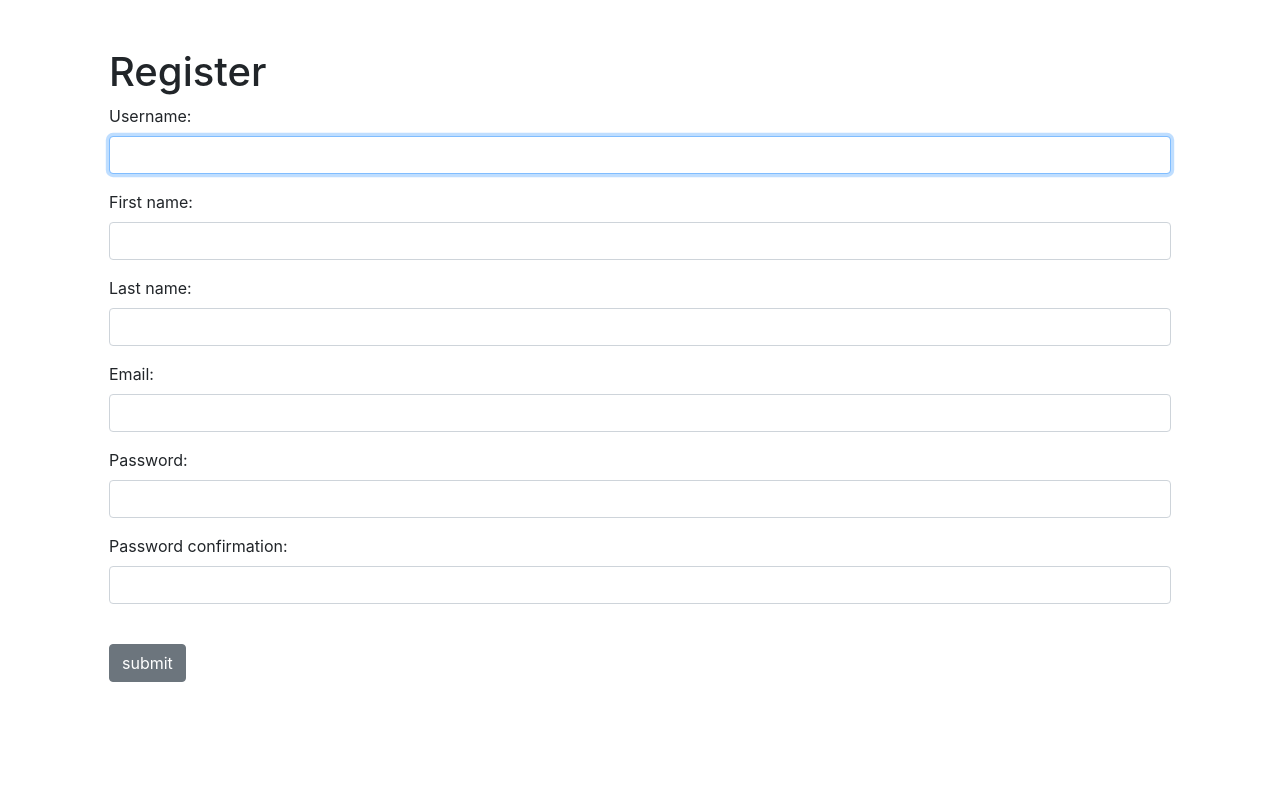
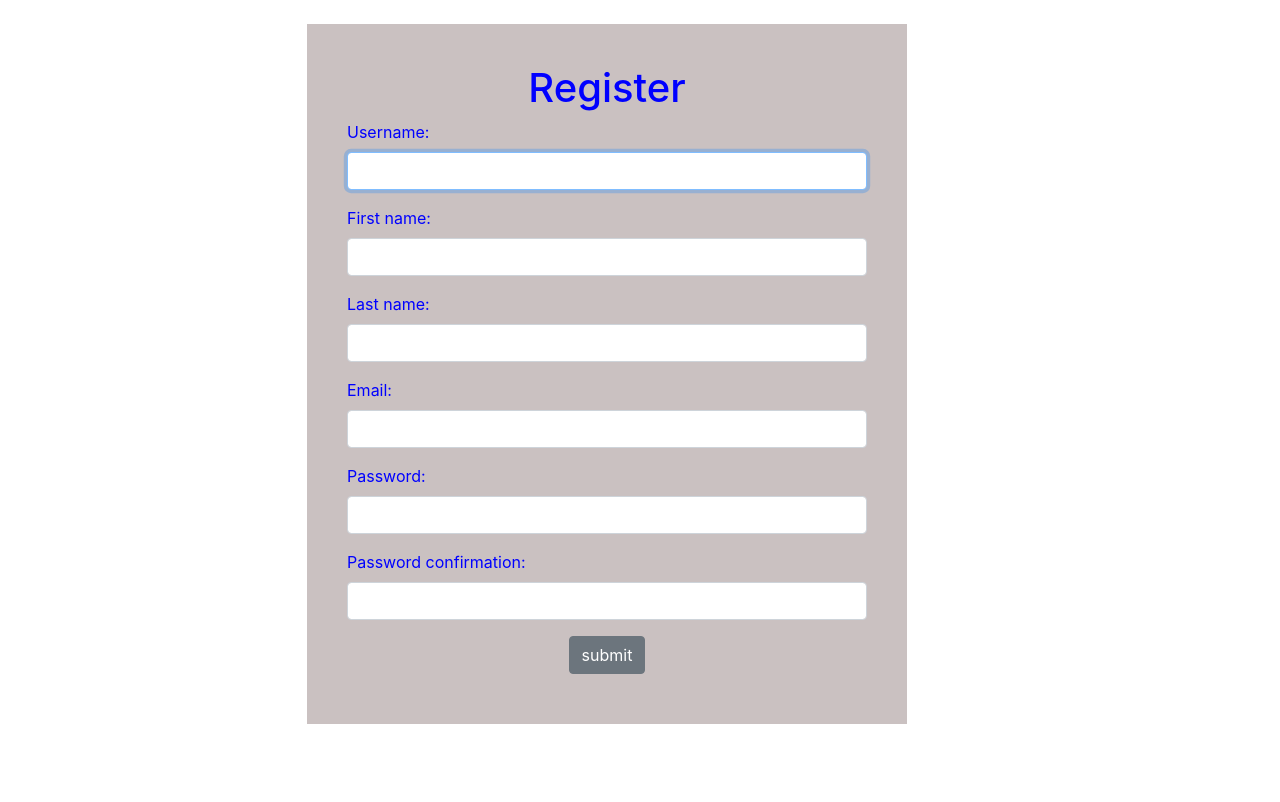
Before and after one commit to lcmongwe/Pro-Awards, a Django app: page /members/register-user in a window 1280 px wide. Shown: the part 56-858 px from the top of the page. After the commit the page ends 780 px from the top, so only its background shows below. Run offline with Django 4.2, Linux system fonts and the light colour scheme; some libraries are stand-ins or nearby versions.

Commit message:
registration form background changed

```diff
--- a/awapp/models.py
+++ b/awapp/models.py
@@ -5,6 +5,7 @@ from django.contrib.auth.models import User
 class Post(models.Model):
     image = models.ImageField(upload_to='pics/',blank=True)
     img_name = models.CharField(max_length=200, blank=True)
+    img_url = models.CharField(max_length=200, blank=True,null=True)
     img_description = models.CharField(max_length=200,blank=True)
     date_posted = models.DateTimeField(auto_now_add=True,blank=True)
 
@@ -18,7 +19,7 @@ class Post(models.Model):
         return self.img_name
 
 class Review(models.Model):
-    post = models.ForeignKey(Post,on_delete=models.CASCADE,related_name='comments',null=True,blank=True)
+    post = models.ForeignKey(Post,on_delete=models.CASCADE,related_name='reviews',null=True,blank=True)
     poster = models.ForeignKey(User,on_delete=models.CASCADE,related_name='poster',null=True,blank=True)
     review=models.TextField(null=True,blank=True)
     date_posted= models.DateTimeField(auto_now_add=True,blank=True,null=True)
--- a/awapp/templates/base.html
+++ b/awapp/templates/base.html
@@ -8,6 +8,11 @@
 
     <!-- Bootstrap CSS -->
     <link rel="stylesheet" href="https://cdn.jsdelivr.net/npm/bootstrap@4.0.0/dist/css/bootstrap.min.css" integrity="sha384-Gn5384xqQ1aoWXA+058RXPxPg6fy4IWvTNh0E263XmFcJlSAwiGgFAW/dAiS6JXm" crossorigin="anonymous">
+
+    <script
+      src="https://kit.fontawesome.com/4b22a001a1.js"
+      crossorigin="anonymous"
+    ></script>
 
     <title>AWARDS</title>
         {% block styles %}
--- a/awapp/templates/landing.html
+++ b/awapp/templates/landing.html
@@ -26,7 +26,7 @@
     <input type="password" class="form-control" name="password" placeholder="Password">
   </div>
    <center>
-<input type = "submit" value = "submit" class = "btn btn-outline-danger">
+<input type = "submit" value = "submit" class = "btn btn-outline-danger btn-block">
 </center>
 <br>
 <br>
--- /dev/null
+++ b/members/static/css/register.css
@@ -0,0 +1,10 @@
+.register {
+  width: 600px;
+  height: 600px;
+  background-color: red;
+  padding: 20px;
+}
+
+.formr {
+  color: blue;
+}
--- a/members/templates/authenticate/register.html
+++ b/members/templates/authenticate/register.html
@@ -2,10 +2,11 @@
 {%load static%}
     {% block styles %}
     <link rel="stylesheet" href="{% static 'css/register.css' %}">
-
      {% endblock %}
 {% block content%}
 
+<div class="register" style="background:rgb(202, 193, 193); padding:20px;width:600px;height:700px;margin-left: 20%;">
+<div class="formr" style="padding:20px;">
 {%if form.errors%}
 
 <div class="alert alert-warning alert-dismissible fade show" role="alert">
@@ -17,19 +18,22 @@ there was an error with the form
 </div>
 {%endif%}
 
-<div class="shadow p-4 mb-5 bg-body rounded">
+<center>
 <h1>Register</h1>
+</center>
 
 <form action="{% url 'register'%}" method="POST">
 
     {% csrf_token %}
 
    {{form.as_p}}
-   <br>
+
+   <center>
 <input type = "submit" value = "submit" class = "btn btn-secondary">
+</center>
 </form>
+</div>
 </div>
 
 
-
 {%endblock%}
```
Also changed, not shown: awapp/static/css/register.css (deleted), members/static/css/login.css (added).
